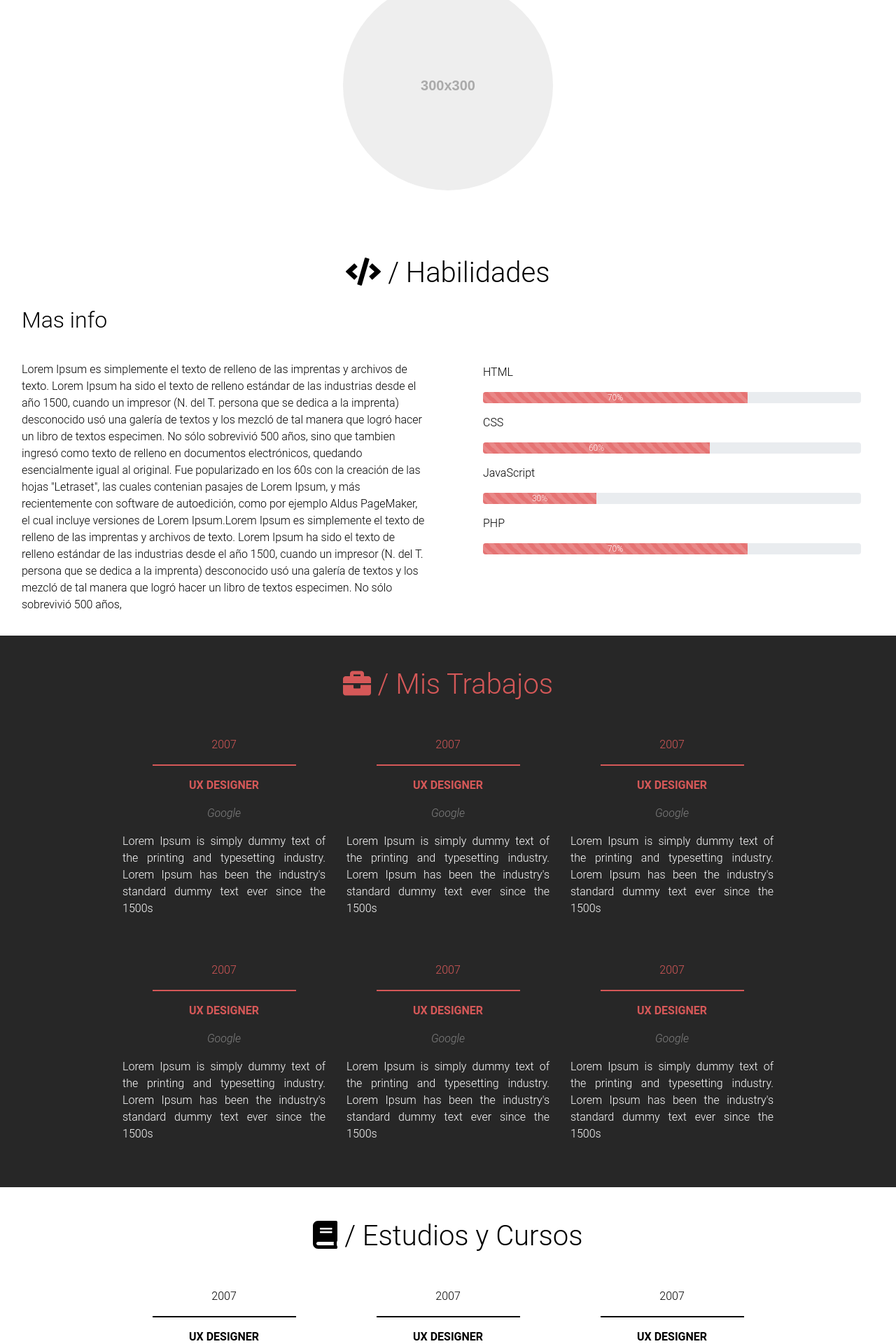
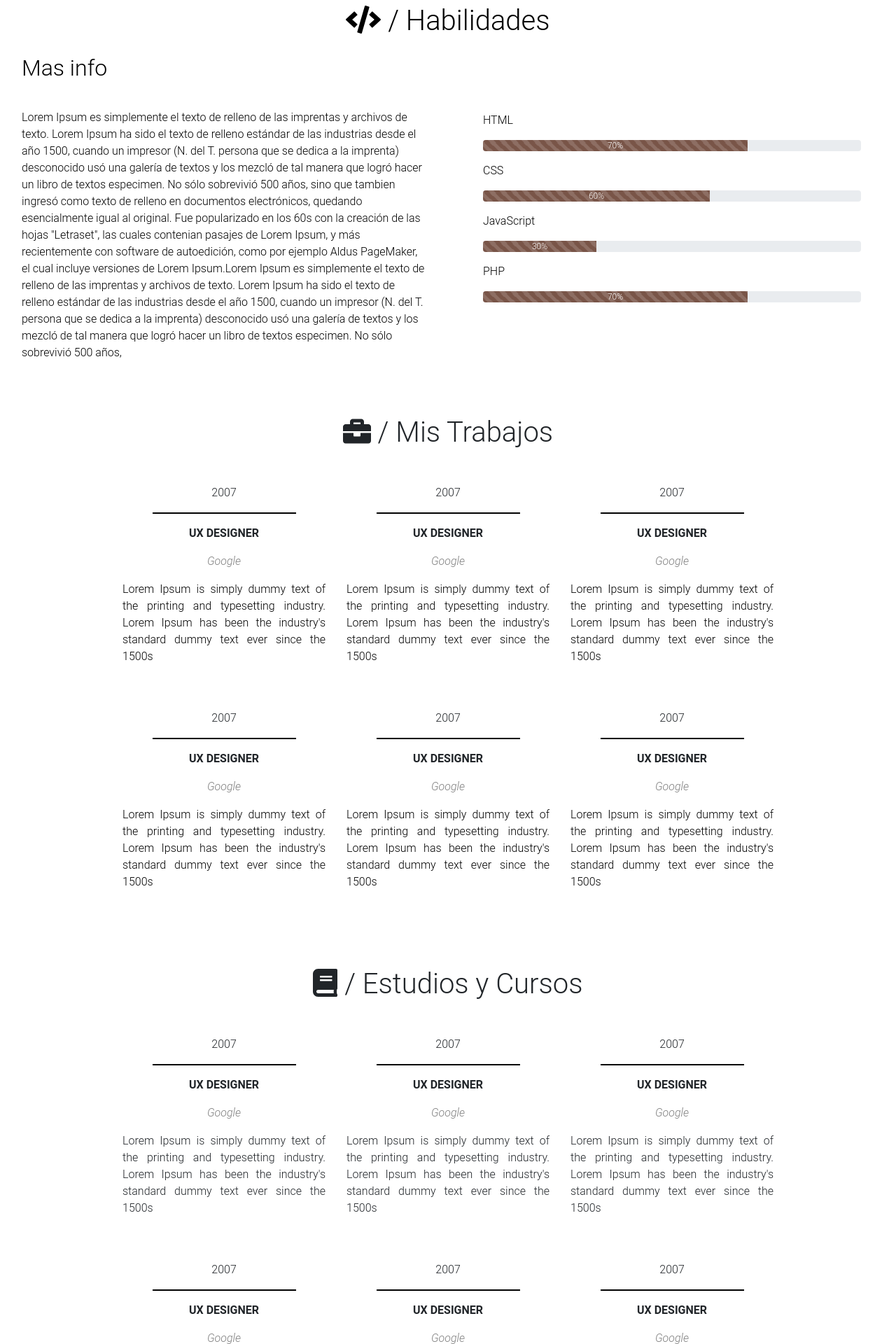
Before and after one commit to manper-04/manper-04.github.io, a PHP site: page / in a window 1280 px wide. Shown: the part 1316-3236 px from the top of the page at 70% size. Run offline with PHP 8.4, Linux system fonts and the light colour scheme; some libraries are stand-ins or nearby versions.

Commit message:
cambios generales

```diff
--- a/css/estilos.css
+++ b/css/estilos.css
@@ -13,13 +13,12 @@ color: black;
 }
 
 #sec-trabajos{
-    color: #D55858;
-    background-color:#272727;
+
 
 
 }
 #sec-estudios{
-    color: black;
+
 
 
 }#sec-portafolio{
@@ -37,7 +36,7 @@ color: black;
 
 .titulo-trabajo{
 
-  color:#D55858;
+
 }
 
 .empresa{
@@ -46,11 +45,11 @@ color: black;
 }
 
 .descripcion-trabajo{
-    color: white;
+    color: black;
 }
 
 .hr{
-    border:1px solid #D55858;
+    border:1px solid black;
 
     size:2;
     width:70%;
@@ -68,3 +67,16 @@ color: black;
   border-radius: 50%;
 
 }
+
+.ianimacion:hover{
+    -webkit-transform: scale(1.3);
+    -ms-transform: scale(1.3);
+    transform: scale(1.3);
+    cursor: pointer;
+
+
+}
+
+.ianimacion{
+    transition: all 0.1s ease;
+}
--- a/index.html
+++ b/index.html
@@ -159,14 +162,14 @@
             <div class="col-sm-6 mt-5 wow fadeInRight" data-wow-delay="0.5s" style="padding:50px;">
                  <p class="">HTML</p>
                  <div class="progress mb-3 ">
-                 <div class="progress-bar progress-bar-striped progress-bar-animated red lighten-2 " role="progressbar" aria-valuenow="40" aria-valuemin="0" aria-valuemax="100" style="width:70%">
+                 <div class="progress-bar progress-bar-striped progress-bar-animated brown  " role="progressbar" aria-valuenow="40" aria-valuemin="0" aria-valuemax="100" style="width:70%">
                   70%
                  </div>
                  </div>
 
                 <p>CSS</p>
                 <div class="progress mb-3">
-                    <div class="progress-bar progress-bar-striped progress-bar-animated red lighten-2" role="progressbar" aria-valuenow="40" aria-valuemin="0" aria-valuemax="100" style="width:60%">
+                    <div class="progress-bar progress-bar-striped progress-bar-animated brown " role="progressbar" aria-valuenow="40" aria-valuemin="0" aria-valuemax="100" style="width:60%">
                       60%
                     </div>
                   </div>
@@ -174,7 +177,7 @@
 
                 <p>JavaScript</p>
                 <div class="progress mb-3">
-                    <div class="progress-bar progress-bar-striped progress-bar-animated red lighten-2" role="progressbar" aria-valuenow="40" aria-valuemin="0" aria-valuemax="100" style="width:30%">
+                    <div class="progress-bar progress-bar-striped progress-bar-animated brown " role="progressbar" aria-valuenow="40" aria-valuemin="0" aria-valuemax="100" style="width:30%">
                       30%
                     </div>
                   </div>
@@ -183,7 +186,7 @@
                 <p>PHP</p>
 
                 <div class="progress">
-                    <div class="progress-bar progress-bar-striped progress-bar-animated red lighten-2" role="progressbar" aria-valuenow="40" aria-valuemin="0" aria-valuemax="100" style="width:70%">
+                    <div class="progress-bar progress-bar-striped progress-bar-animated brown " role="progressbar" aria-valuenow="40" aria-valuemin="0" aria-valuemax="100" style="width:70%">
                       70%
                     </div>
                   </div>
```
Also changed, not shown: other parts of index.html (+29 -26 lines), img/date-icon-vertical.png (deleted), img/date-icon.png (deleted), img/imagenestudios.jpg (added), img/slide1.jpeg (added), img/slide2.jpeg (added), img/slide3.jpeg (added), img/timeline-bg.png (deleted), img/timeline-vertical-bg.png (deleted), img/yo.jpg (deleted), 1 other file.
